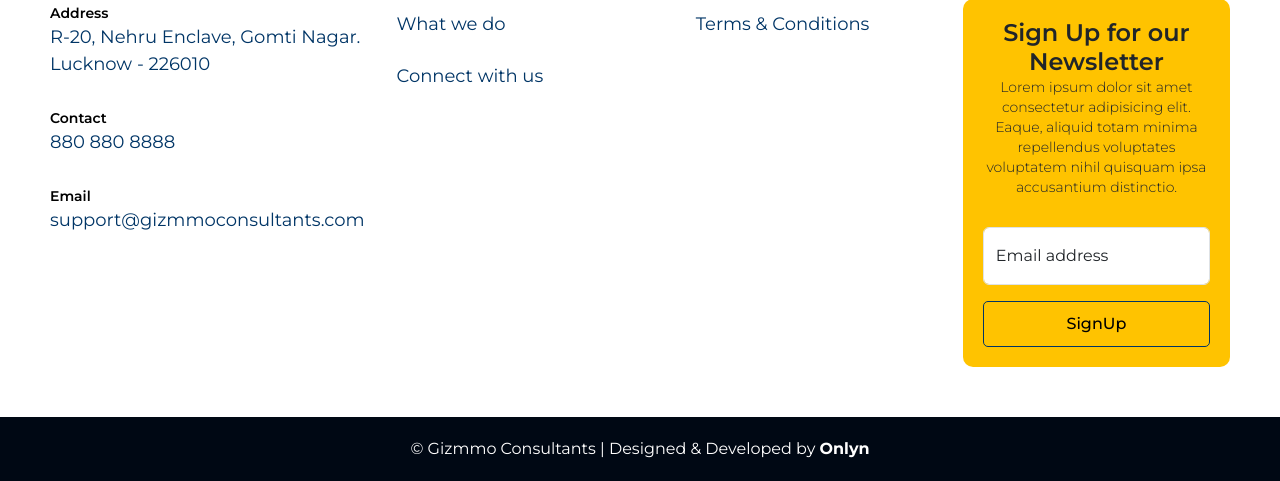
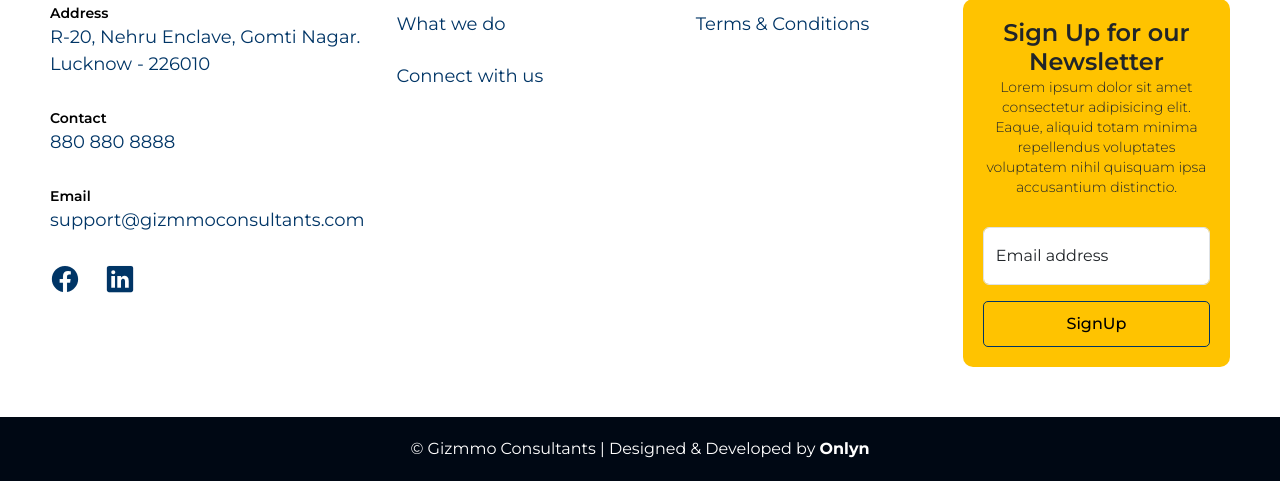
Before and after one commit to sidmrlazy/gizmmoconsultantsweb, a PHP site: page / in a window 1280 px wide. Shown: the part 3091-3572 px from the top of the page. Run offline with PHP 8.4, Linux system fonts and the light colour scheme.

Commit message:
modified:   assets/styles.css modified:   includes/footer.php

```diff
--- a/assets/styles.css
+++ b/assets/styles.css
@@ -277,6 +277,11 @@ body {
 .footer-menu-inner-content a {
   text-decoration: none;
 }
+.footer-menu-social-icons ion-icon {
+  font-size: 30px;
+  color: #003566;
+  margin-right: 20px;
+}
 .footer-news-letter {
   background-color: #fff;
   padding: 20px;
--- a/includes/footer.php
+++ b/includes/footer.php
@@ -15,6 +15,15 @@
         <div class="footer-menu-inner-content">
             <p>Email</p>
             <a href="mailto:support@gizmmoconsultants.com">support@gizmmoconsultants.com</a>
+        </div>
+
+        <div class="footer-menu-social-icons">
+            <a href="http://facebook.com" target="_blank" rel="noopener noreferrer">
+                <ion-icon name="logo-facebook"></ion-icon>
+            </a>
+            <a href="http://linkedin.com" target="_blank" rel="noopener noreferrer">
+                <ion-icon name="logo-linkedin"></ion-icon>
+            </a>
         </div>
     </div>
     <ul class="footer-menu">
```
